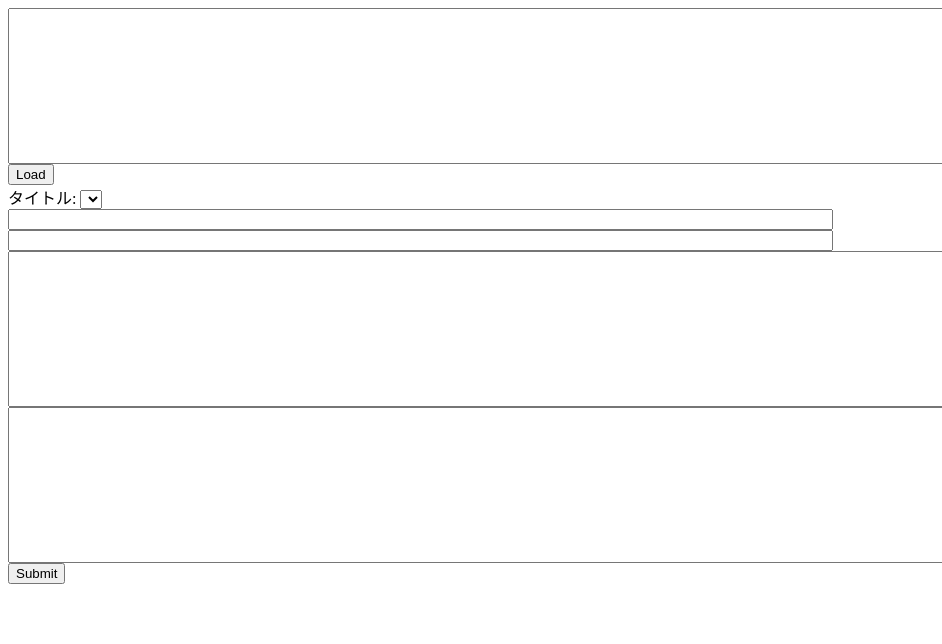
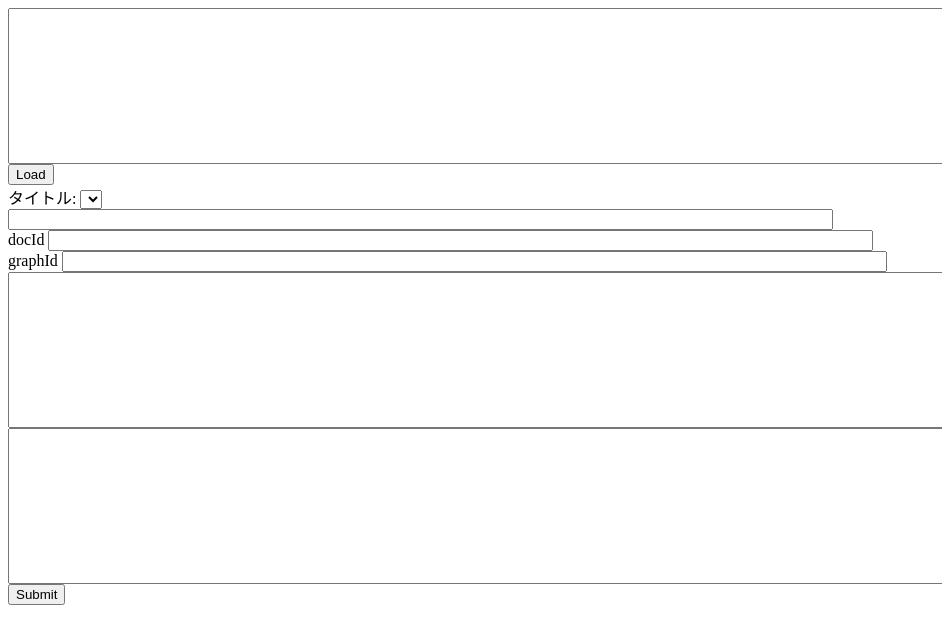
Before and after one commit to karino2/TobinQJsonBackend, a website: page json_edit.html in a window 1280 px wide. Shown: the top 644 px of the page, without its empty margins (0-942 px from the left). Drawn offline with Linux system fonts and the light colour scheme.

Commit message:
add docId to json_edit.html

```diff
--- a/json_edit.html
+++ b/json_edit.html
@@ -32,6 +32,8 @@ $.body.onload = ()=> {
   const titleInput = GE('title')
   /** @type {HTMLInputElement} */
   const graphInput = GE('graphId')
+  /** @type {HTMLInputElement} */
+  const docInput = GE('docId')
 
   /** @type {TobinQItem[]} */
   let json = []
@@ -43,6 +45,7 @@ $.body.onload = ()=> {
     descArea.value = obj._description
     sourceArea.value = obj._script
     graphInput.value = obj.graphId
+    docInput.value = obj._docId
   }
 
   loadButton.addEventListener('click', ()=> {
@@ -65,6 +68,8 @@ $.body.onload = ()=> {
     obj._description = descArea.value
     obj._script = sourceArea.value
     obj.graphId = graphInput.value
+    obj._docId = docInput.value
+
     obj._updatedAt = (new Date()).getTime()
 
     json[index] = obj
@@ -77,7 +82,8 @@ $.body.onload = ()=> {
     <label for="title-selector">タイトル: </label>
     <select id="title-selector"></select><br>
     <input id="title" type="text" size="100"/><br>
-    <input id="graphId" type="text" size="100"/><br>
+    docId <input id="docId" type="text" size="100"/><br>
+    graphId <input id="graphId" type="text" size="100"/><br>
     <textarea id="desc-area" rows="10" cols="180"></textarea><br>
     <textarea id="source-area" rows="10" cols="180"></textarea><br>
     <button id="submit-button">Submit</button><br>
```
